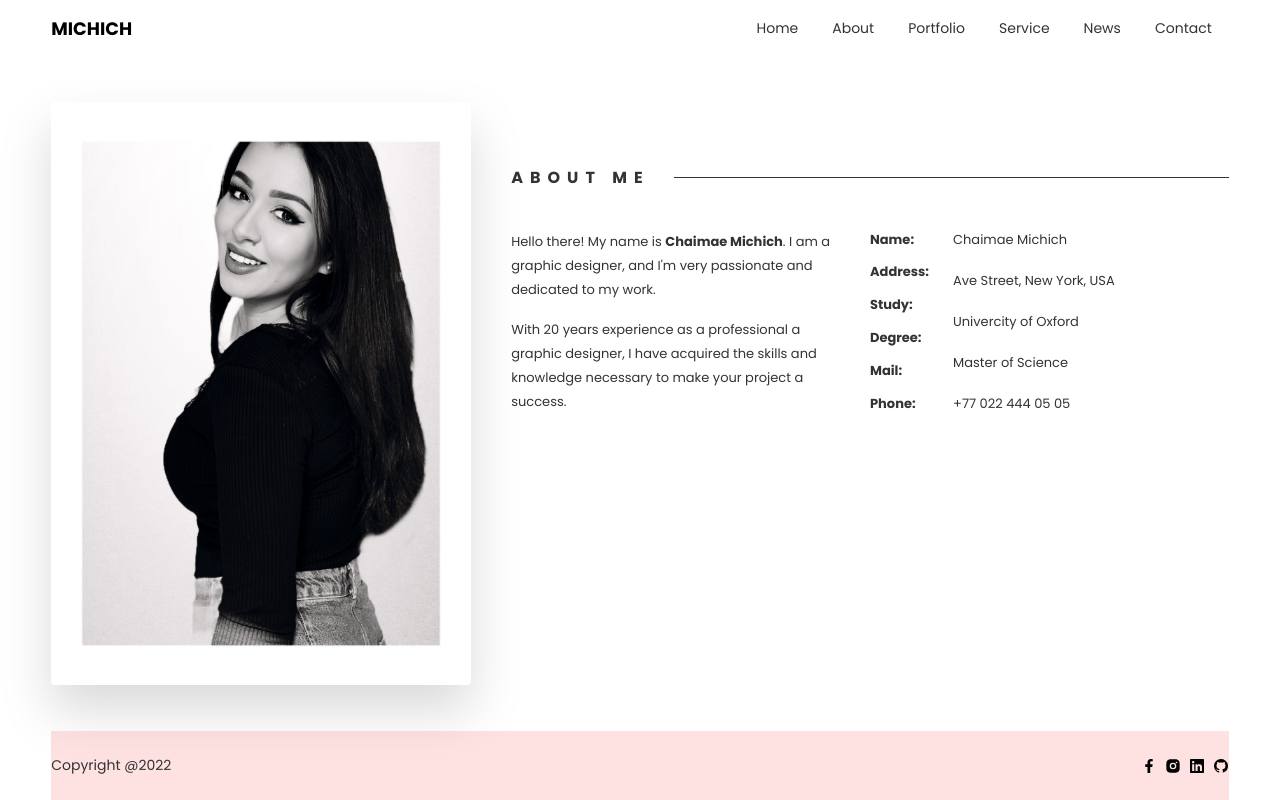
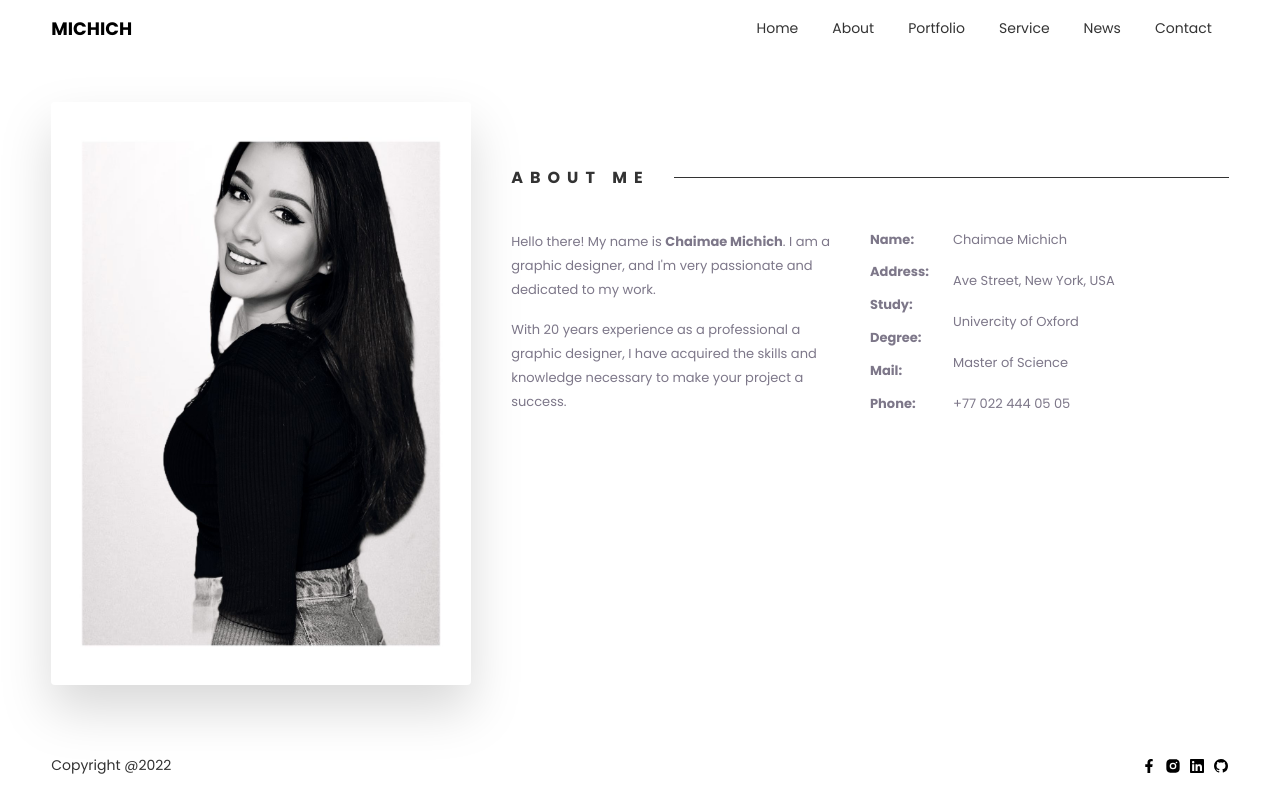
Before and after one commit to Chima20-art/portfolio-v2, a Next.js app: page /about in a window 1280 px wide. Built offline with nearby package versions, Linux system fonts and the light colour scheme.

Commit message:
general changes

```diff
--- a/components/footer.js
+++ b/components/footer.js
@@ -4,7 +4,7 @@ import { VscGithubInverted } from 'react-icons/vsc'
 
 export default function Footer() {
     return (
-        <div className=" flex justify-between bg-red-100 py-6 ">
+        <div className=" flex justify-between  py-6 ">
             <p className="text-grey font-[400] text-[14px]">Copyright @2022</p>
             <div className="flex justify-center align-center text-black  ">
                 <FaFacebookF className="w-[16px] h-[14px] my-auto mr-2 cursor-pointer" />
--- a/pages/index.js
+++ b/pages/index.js
@@ -9,7 +9,7 @@ export default function Home() {
     const [showButton, setShowButton] = useState(false)
     const [headlines, setHeadlines] = useState([
         {
-            title: 'Developper',
+            title: 'Developer',
         },
         {
             title: 'Freelancer',
--- a/tailwind.config.js
+++ b/tailwind.config.js
@@ -10,6 +10,7 @@ module.exports = {
             fontFamily: {},
             colors: {
                 grey: '#333',
+                lightGrey: '#7d7789',
             },
         },
     },
```
